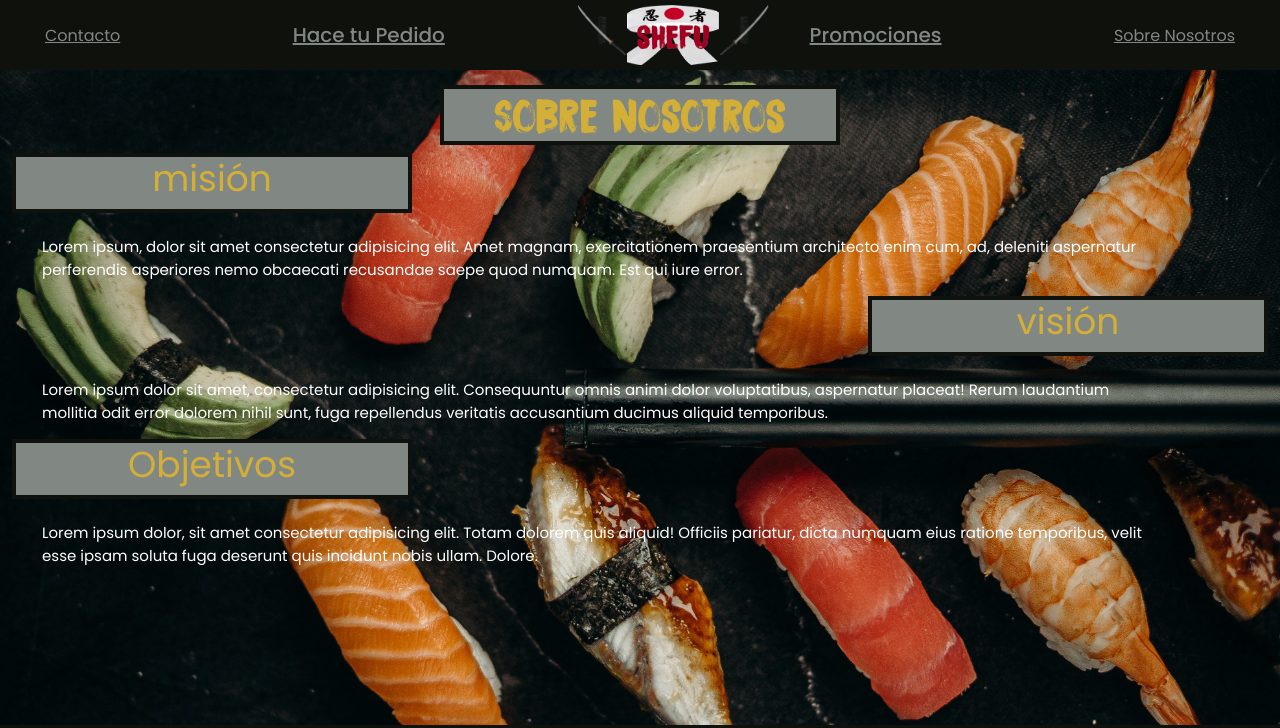
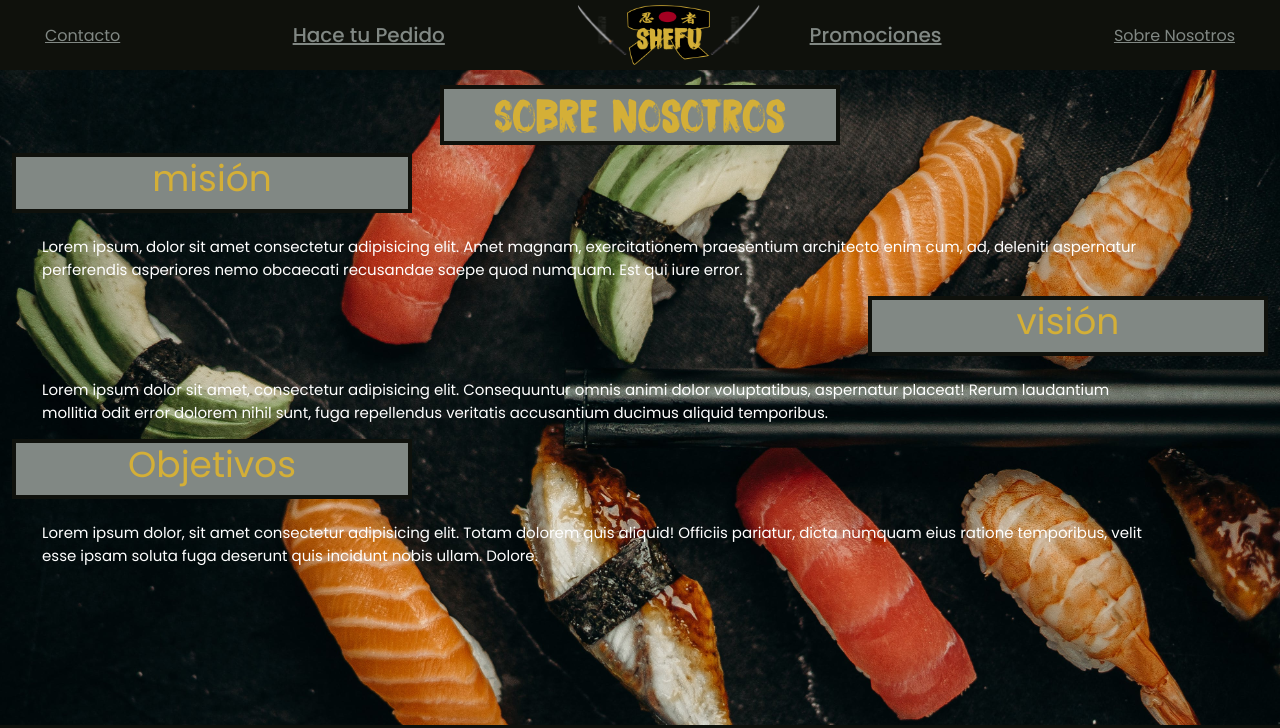
Before and after one commit to OctaviofernandezBiazoni/PreEntrega2--fernandez-biazoni, a website: page pages/aboutus.html in a window 1280 px wide. Shown: the top 728 px of the page. Drawn offline with nearby package versions, Linux system fonts and the light colour scheme.

Commit message:
reemplazo logo

```diff
--- a/pages/aboutus.html
+++ b/pages/aboutus.html
@@ -24,7 +24,7 @@
                   <li>
                     <a class="inicio" href="../index.html">
                         <img class="katanaizquierda" src="../resources/images/pngimg.com - katana_PNG64.png" alt="">
-                        <img class="logo" src="../resources/images/logo nuevo letra roja.png" alt="">
+                        <img class="logo" src="../resources/images/logo nuevo letra dorada.png" alt="">
                         <span class="text">Inicio</span>
                         <img class="katanaderecha" src="../resources/images/katana derecha 1.png" alt="">
                     </a>
```
Also changed, not shown: index.html (+1 -1 lines), pages/contact.html (+1 -1 lines), pages/placeyourorder.html (+1 -1 lines), pages/promotions.html (+1 -1 lines), resources/images/logo nuevo letra dorada.png (added).
